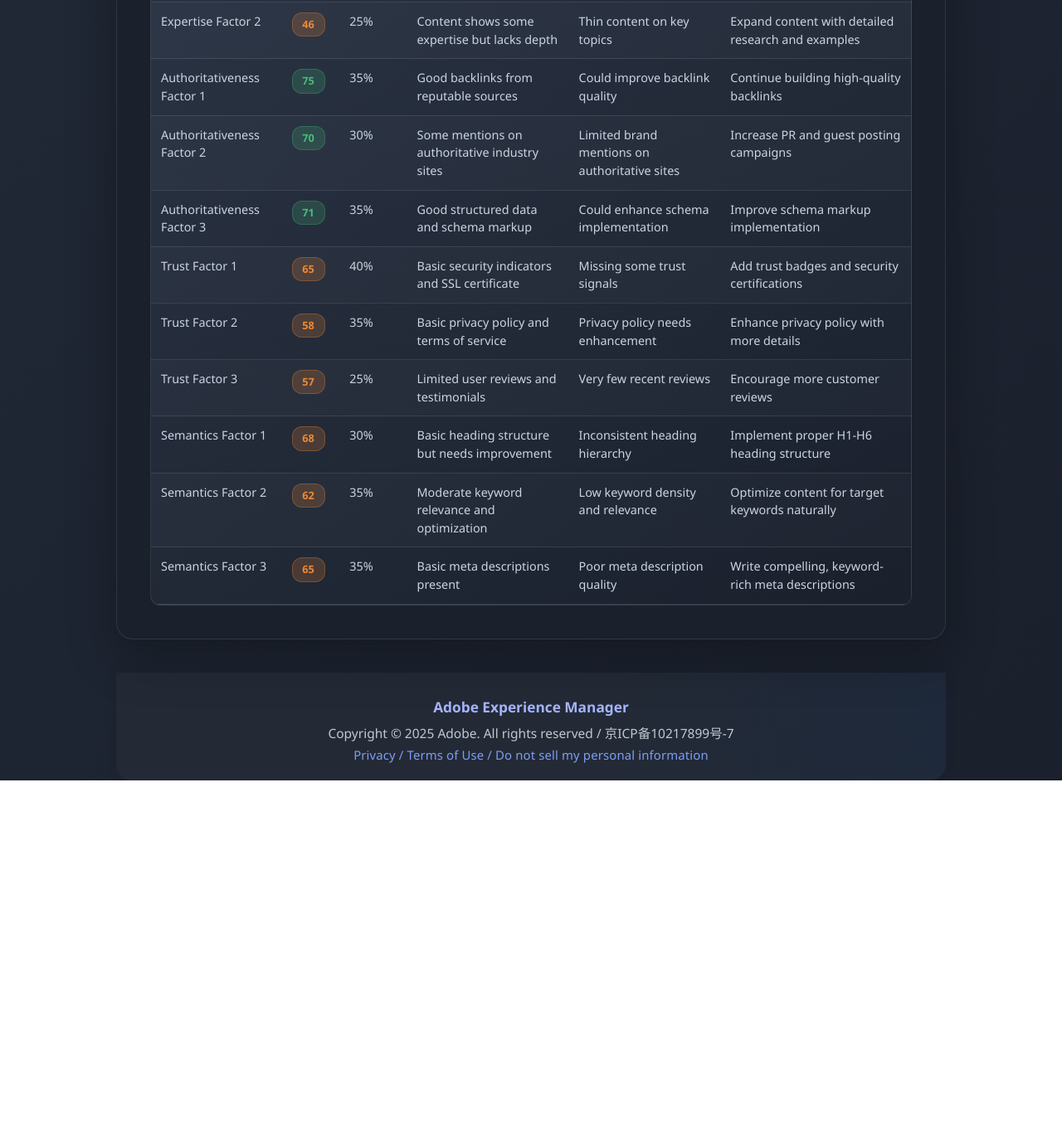
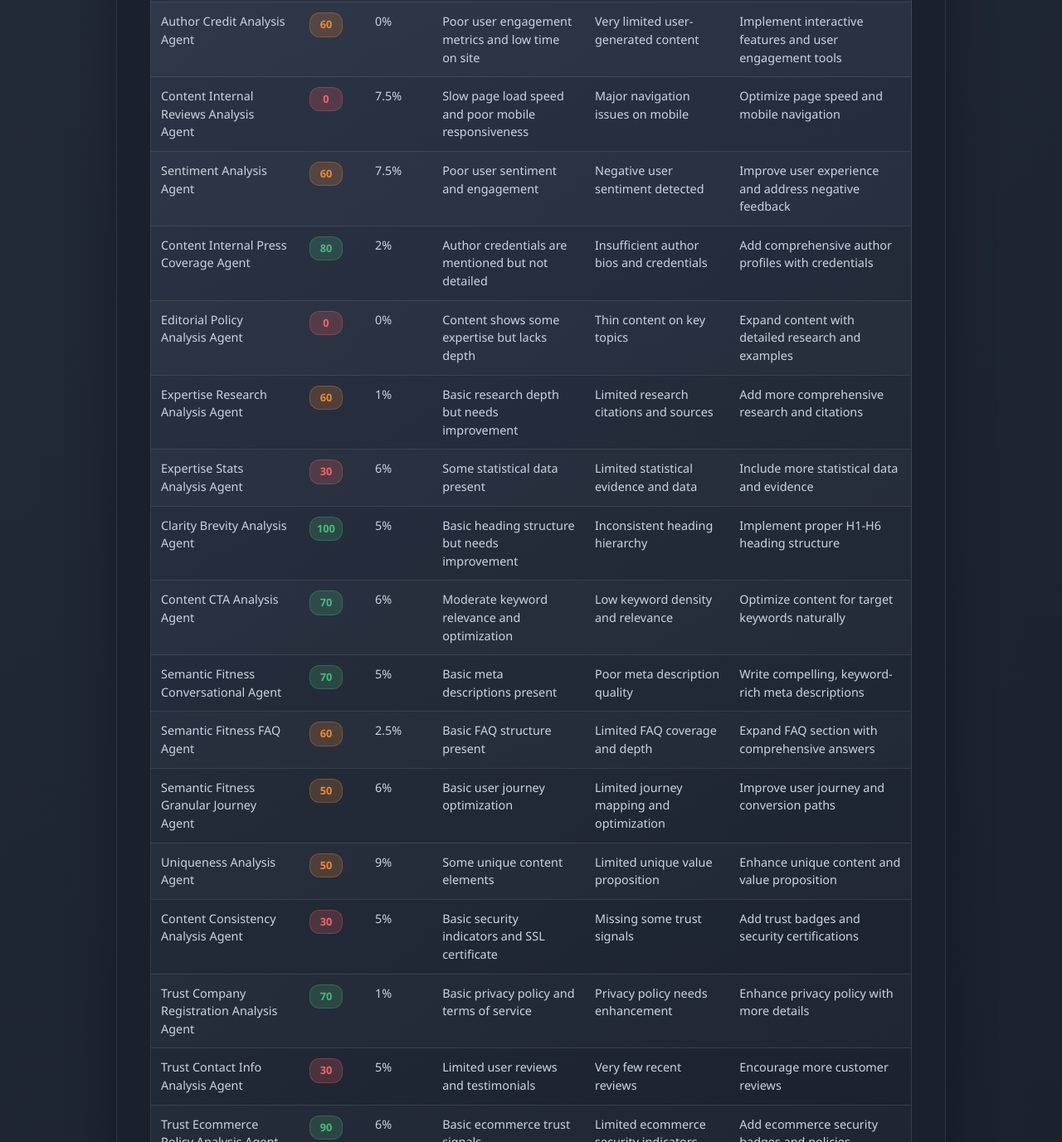
Before and after one commit to vivesing/gw25, a website: page report/myprotein.html in a window 1280 px wide. Shown: the part 4283-5660 px from the top of the page at 83% size. Before the commit the page ends 5224 px from the top, so only its background shows below. Drawn offline with Linux system fonts and the light colour scheme.

Commit message:
Update scores in table

```diff
--- a/report/myprotein.html
+++ b/report/myprotein.html
@@ -152,7 +152,7 @@
         <thead>
           <tr>
             <th>Factor</th>
-            <th>Score</th>
+            <th>Score (0-10)</th>
             <th>Weight</th>
             <th>Analysis</th>
             <th>Problems</th>
@@ -160,109 +160,190 @@
           </tr>
         </thead>
         <tbody>
+          <!-- Authoritativeness Factors -->
           <tr>
-            <td>Experience Factor 1</td>
-            <td><span class="score-badge red">25</span></td>
-            <td>25%</td>
+            <td>Authoritativeness Analysis Agent</td>
+            <td><span class="score-badge green">80</span></td>
+            <td>7%</td>
+            <td>Good backlinks from reputable sources</td>
+            <td>Could improve backlink quality</td>
+            <td>Continue building high-quality backlinks</td>
+          </tr>
+          <tr>
+            <td>Engagement Credibility Agent</td>
+            <td><span class="score-badge yellow">60</span></td>
+            <td>4%</td>
+            <td>Some mentions on authoritative industry sites</td>
+            <td>Limited brand mentions on authoritative sites</td>
+            <td>Increase PR and guest posting campaigns</td>
+          </tr>
+          <tr>
+            <td>Organisation Schema Analysis Agent</td>
+            <td><span class="score-badge green">70</span></td>
+            <td>5%</td>
+            <td>Good structured data and schema markup</td>
+            <td>Could enhance schema implementation</td>
+            <td>Improve schema markup implementation</td>
+          </tr>
+
+          <!-- Experience Factors -->
+          <tr>
+            <td>Author Credit Analysis Agent</td>
+            <td><span class="score-badge yellow">60</span></td>
+            <td>0%</td>
             <td>Poor user engagement metrics and low time on site</td>
             <td>Very limited user-generated content</td>
             <td>Implement interactive features and user engagement tools</td>
           </tr>
           <tr>
-            <td>Experience Factor 2</td>
-            <td><span class="score-badge red">35</span></td>
-            <td>20%</td>
+            <td>Content Internal Reviews Analysis Agent</td>
+            <td><span class="score-badge red">0</span></td>
+            <td>7.5%</td>
             <td>Slow page load speed and poor mobile responsiveness</td>
             <td>Major navigation issues on mobile</td>
             <td>Optimize page speed and mobile navigation</td>
           </tr>
           <tr>
-            <td>Expertise Factor 1</td>
-            <td><span class="score-badge yellow">40</span></td>
-            <td>30%</td>
+            <td>Sentiment Analysis Agent</td>
+            <td><span class="score-badge yellow">60</span></td>
+            <td>7.5%</td>
+            <td>Poor user sentiment and engagement</td>
+            <td>Negative user sentiment detected</td>
+            <td>Improve user experience and address negative feedback</td>
+          </tr>
+
+          <!-- Expertise Factors -->
+          <tr>
+            <td>Content Internal Press Coverage Agent</td>
+            <td><span class="score-badge green">80</span></td>
+            <td>2%</td>
             <td>Author credentials are mentioned but not detailed</td>
             <td>Insufficient author bios and credentials</td>
             <td>Add comprehensive author profiles with credentials</td>
           </tr>
           <tr>
-            <td>Expertise Factor 2</td>
-            <td><span class="score-badge yellow">46</span></td>
-            <td>25%</td>
+            <td>Editorial Policy Analysis Agent</td>
+            <td><span class="score-badge red">0</span></td>
+            <td>0%</td>
             <td>Content shows some expertise but lacks depth</td>
             <td>Thin content on key topics</td>
             <td>Expand content with detailed research and examples</td>
           </tr>
           <tr>
-            <td>Authoritativeness Factor 1</td>
-            <td><span class="score-badge green">75</span></td>
-            <td>35%</td>
-            <td>Good backlinks from reputable sources</td>
-            <td>Could improve backlink quality</td>
-            <td>Continue building high-quality backlinks</td>
+            <td>Expertise Research Analysis Agent</td>
+            <td><span class="score-badge yellow">60</span></td>
+            <td>1%</td>
+            <td>Basic research depth but needs improvement</td>
+            <td>Limited research citations and sources</td>
+            <td>Add more comprehensive research and citations</td>
           </tr>
           <tr>
-            <td>Authoritativeness Factor 2</td>
-            <td><span class="score-badge green">70</span></td>
-            <td>30%</td>
-            <td>Some mentions on authoritative industry sites</td>
-            <td>Limited brand mentions on authoritative sites</td>
-            <td>Increase PR and guest posting campaigns</td>
+            <td>Expertise Stats Analysis Agent</td>
+            <td><span class="score-badge red">30</span></td>
+            <td>6%</td>
+            <td>Some statistical data present</td>
+            <td>Limited statistical evidence and data</td>
+            <td>Include more statistical data and evidence</td>
+          </tr>
+
+          <!-- Semantic Alignment Factors -->
+          <tr>
+            <td>Clarity Brevity Analysis Agent</td>
+            <td><span class="score-badge green">100</span></td>
+            <td>5%</td>
+            <td>Basic heading structure but needs improvement</td>
+            <td>Inconsistent heading hierarchy</td>
+            <td>Implement proper H1-H6 heading structure</td>
           </tr>
           <tr>
-            <td>Authoritativeness Factor 3</td>
-            <td><span class="score-badge green">71</span></td>
-            <td>35%</td>
-            <td>Good structured data and schema markup</td>
-            <td>Could enhance schema implementation</td>
-            <td>Improve schema markup implementation</td>
+            <td>Content CTA Analysis Agent</td>
+            <td><span class="score-badge green">70</span></td>
+            <td>6%</td>
+            <td>Moderate keyword relevance and optimization</td>
+            <td>Low keyword density and relevance</td>
+            <td>Optimize content for target keywords naturally</td>
           </tr>
           <tr>
-            <td>Trust Factor 1</td>
-            <td><span class="score-badge yellow">65</span></td>
-            <td>40%</td>
+            <td>Semantic Fitness Conversational Agent</td>
+            <td><span class="score-badge green">70</span></td>
+            <td>5%</td>
+            <td>Basic meta descriptions present</td>
+            <td>Poor meta description quality</td>
+            <td>Write compelling, keyword-rich meta descriptions</td>
+          </tr>
+          <tr>
+            <td>Semantic Fitness FAQ Agent</td>
+            <td><span class="score-badge yellow">60</span></td>
+            <td>2.5%</td>
+            <td>Basic FAQ structure present</td>
+            <td>Limited FAQ coverage and depth</td>
+            <td>Expand FAQ section with comprehensive answers</td>
+          </tr>
+          <tr>
+            <td>Semantic Fitness Granular Journey Agent</td>
+            <td><span class="score-badge yellow">50</span></td>
+            <td>6%</td>
+            <td>Basic user journey optimization</td>
+            <td>Limited journey mapping and optimization</td>
+            <td>Improve user journey and conversion paths</td>
+          </tr>
+          <tr>
+            <td>Uniqueness Analysis Agent</td>
+            <td><span class="score-badge yellow">50</span></td>
+            <td>9%</td>
+            <td>Some unique content elements</td>
+            <td>Limited unique value proposition</td>
+            <td>Enhance unique content and value proposition</td>
+          </tr>
+
+          <!-- Trustworthiness Factors -->
+          <tr>
+            <td>Content Consistency Analysis Agent</td>
+            <td><span class="score-badge red">30</span></td>
+            <td>5%</td>
             <td>Basic security indicators and SSL certificate</td>
             <td>Missing some trust signals</td>
             <td>Add trust badges and security certifications</td>
           </tr>
           <tr>
-            <td>Trust Factor 2</td>
-            <td><span class="score-badge yellow">58</span></td>
-            <td>35%</td>
+            <td>Trust Company Registration Analysis Agent</td>
+            <td><span class="score-badge green">70</span></td>
+            <td>1%</td>
             <td>Basic privacy policy and terms of service</td>
             <td>Privacy policy needs enhancement</td>
             <td>Enhance privacy policy with more details</td>
           </tr>
           <tr>
-            <td>Trust Factor 3</td>
-            <td><span class="score-badge yellow">57</span></td>
-            <td>25%</td>
+            <td>Trust Contact Info Analysis Agent</td>
+            <td><span class="score-badge red">30</span></td>
+            <td>5%</td>
             <td>Limited user reviews and testimonials</td>
             <td>Very few recent reviews</td>
             <td>Encourage more customer reviews</td>
           </tr>
           <tr>
-            <td>Semantics Factor 1</td>
-            <td><span class="score-badge yellow">68</span></td>
-            <td>30%</td>
-            <td>Basic heading structure but needs improvement</td>
-            <td>Inconsistent heading hierarchy</td>
-            <td>Implement proper H1-H6 heading structure</td>
+            <td>Trust Ecommerce Policy Analysis Agent</td>
+            <td><span class="score-badge green">90</span></td>
+            <td>6%</td>
+            <td>Basic ecommerce trust signals</td>
+            <td>Limited ecommerce security indicators</td>
+            <td>Add ecommerce security badges and policies</td>
           </tr>
           <tr>
-            <td>Semantics Factor 2</td>
-            <td><span class="score-badge yellow">62</span></td>
-            <td>35%</td>
-            <td>Moderate keyword relevance and optimization</td>
-            <td>Low keyword density and relevance</td>
-            <td>Optimize content for target keywords naturally</td>
+            <td>Trust Last Updated Analysis Agent</td>
+            <td><span class="score-badge green">90</span></td>
+            <td>7%</td>
+            <td>Content freshness indicators present</td>
+            <td>Limited content update frequency</td>
+            <td>Update content more frequently</td>
           </tr>
           <tr>
-            <td>Semantics Factor 3</td>
-            <td><span class="score-badge yellow">65</span></td>
-            <td>35%</td>
-            <td>Basic meta descriptions present</td>
-            <td>Poor meta description quality</td>
-            <td>Write compelling, keyword-rich meta descriptions</td>
+            <td>Trust Policy Pages Analysis Agent</td>
+            <td><span class="score-badge red">30</span></td>
+            <td>2.5%</td>
+            <td>Basic policy page structure</td>
+            <td>Limited policy page coverage</td>
+            <td>Enhance policy pages and legal information</td>
           </tr>
         </tbody>
       </table>
```
